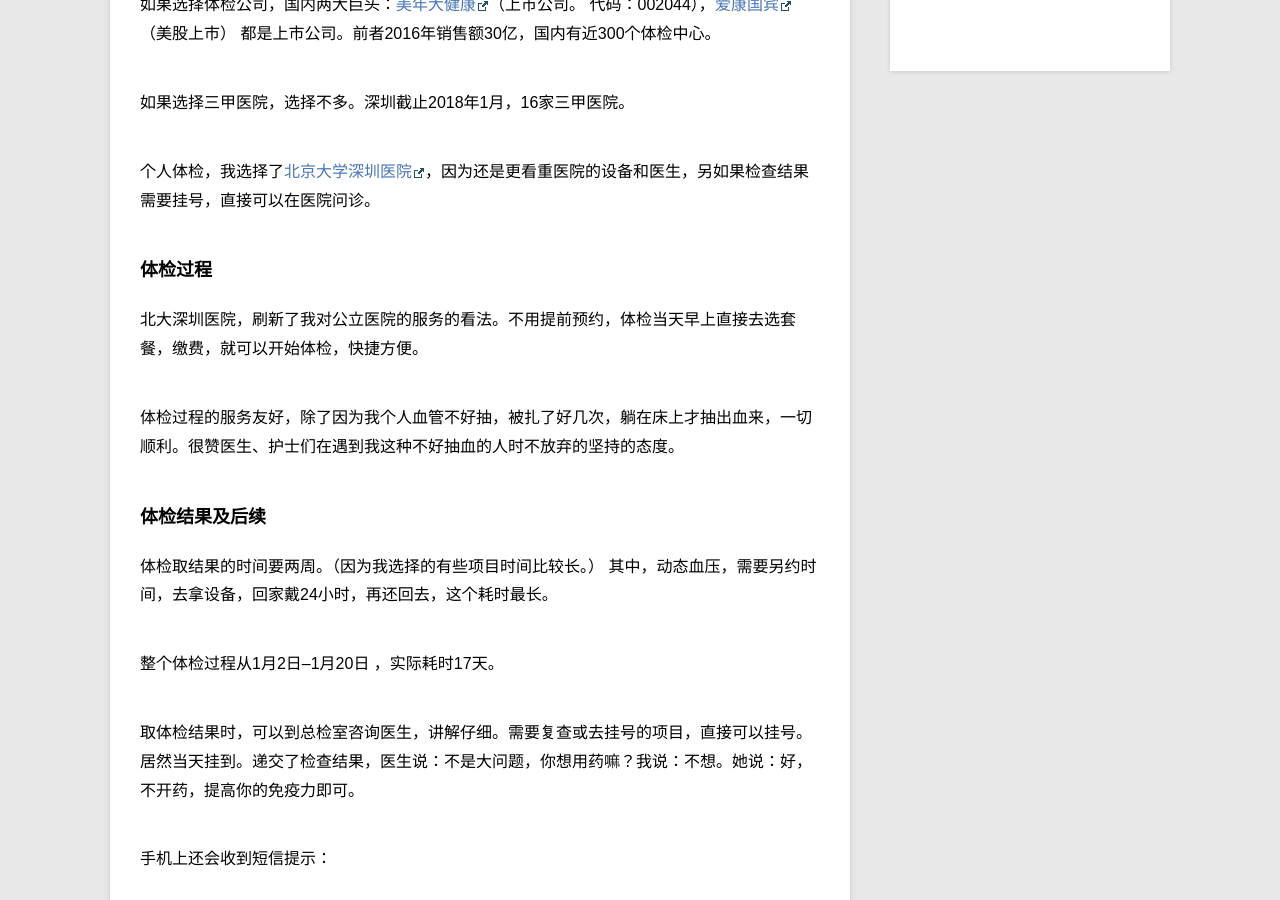
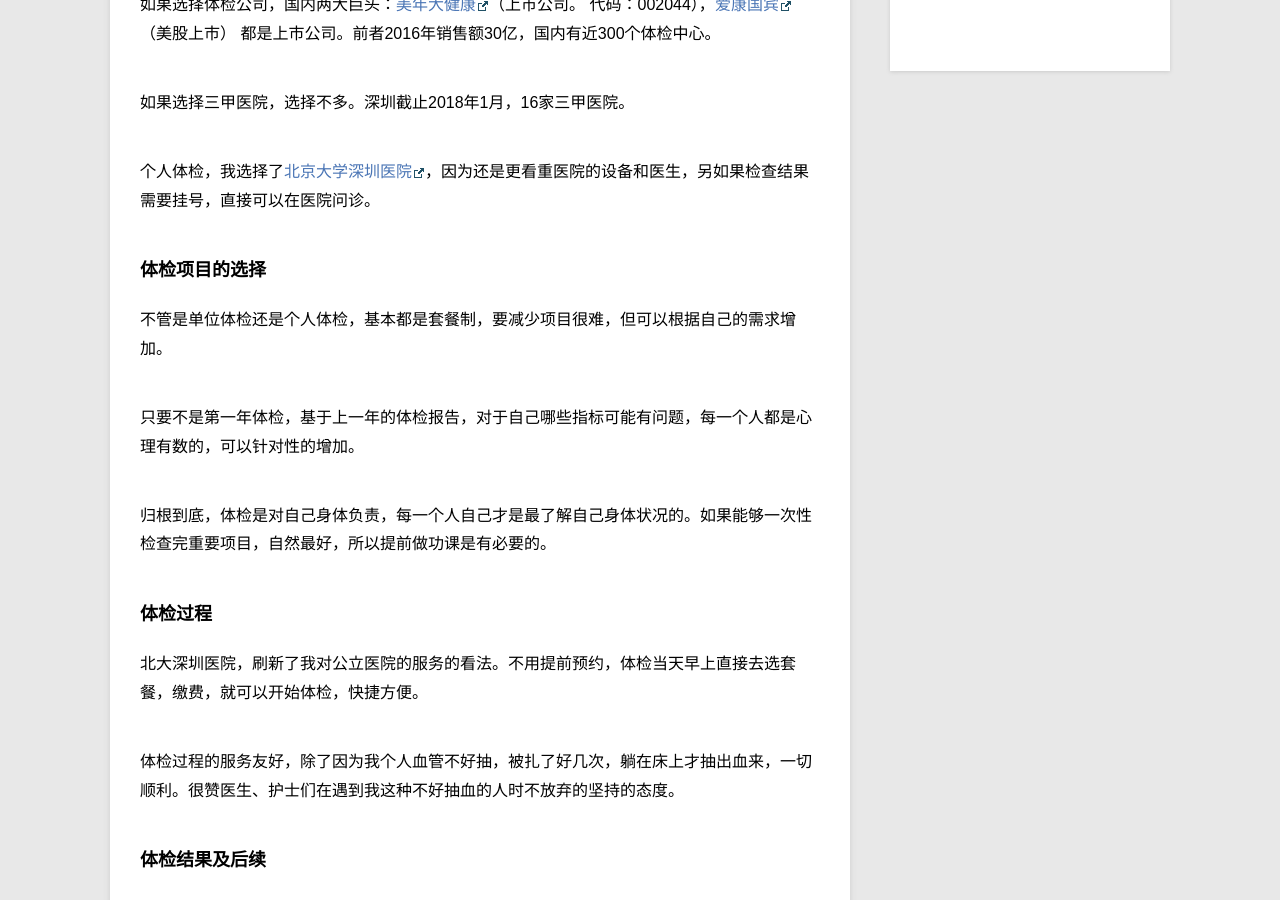
Before and after one commit to violettianjie/violettianjie.github.io, a Jekyll site: the page built from _posts/blog/2018-01-29-phyexam.md, in a window 1280 px wide and 900 px high, scrolled down 1049 px. Built offline with Jekyll 4.4.1, drawn with Linux system fonts in a browser that asks for light colours.

Commit message:
Update 2018-01-29-phyexam.md

```diff
--- a/_posts/blog/2018-01-29-phyexam.md
+++ b/_posts/blog/2018-01-29-phyexam.md
@@ -34,11 +34,21 @@ category: blog
 
 个人体检，我选择了[北京大学深圳医院](http://www.pkuszh.com)，因为还是更看重医院的设备和医生，另如果检查结果需要挂号，直接可以在医院问诊。
 
+### 体检项目的选择
+
+不管是单位体检还是个人体检，基本都是套餐制，要减少项目很难，但可以根据自己的需求增加。
+
+只要不是第一年体检，基于上一年的体检报告，对于自己哪些指标可能有问题，每一个人都是心理有数的，可以针对性的增加。
+
+归根到底，体检是对自己身体负责，每一个人自己才是最了解自己身体状况的。如果能够一次性检查完重要项目，自然最好，所以提前做功课是有必要的。
+
 ### 体检过程
 
 北大深圳医院，刷新了我对公立医院的服务的看法。不用提前预约，体检当天早上直接去选套餐，缴费，就可以开始体检，快捷方便。
 
 体检过程的服务友好，除了因为我个人血管不好抽，被扎了好几次，躺在床上才抽出血来，一切顺利。很赞医生、护士们在遇到我这种不好抽血的人时不放弃的坚持的态度。
+
+
 
 ### 体检结果及后续
 
```
